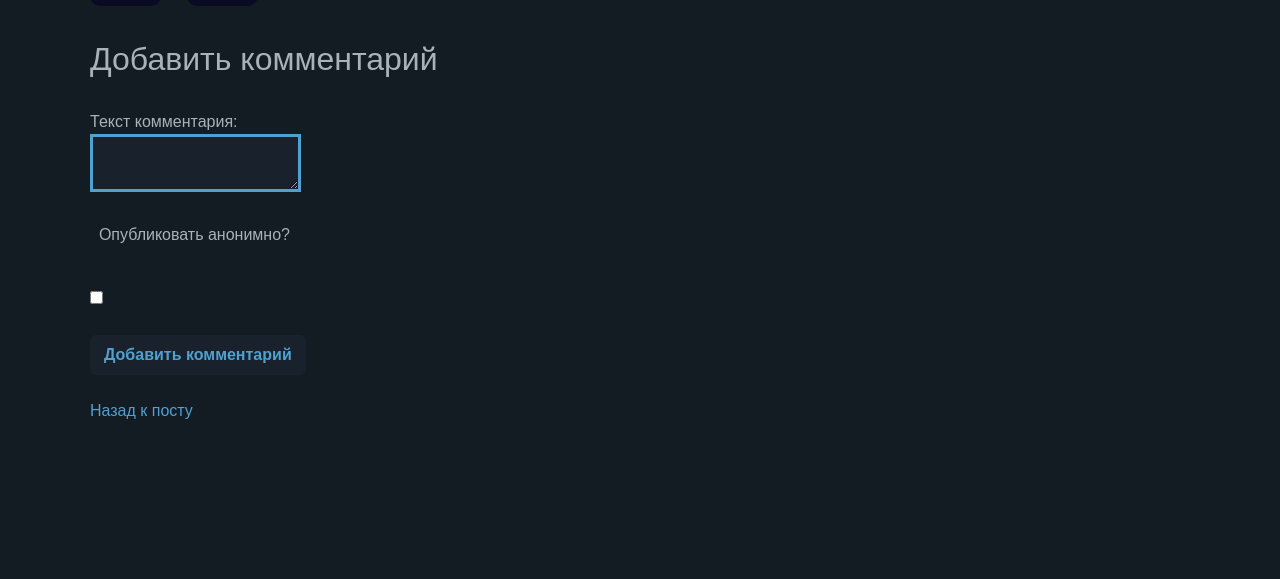
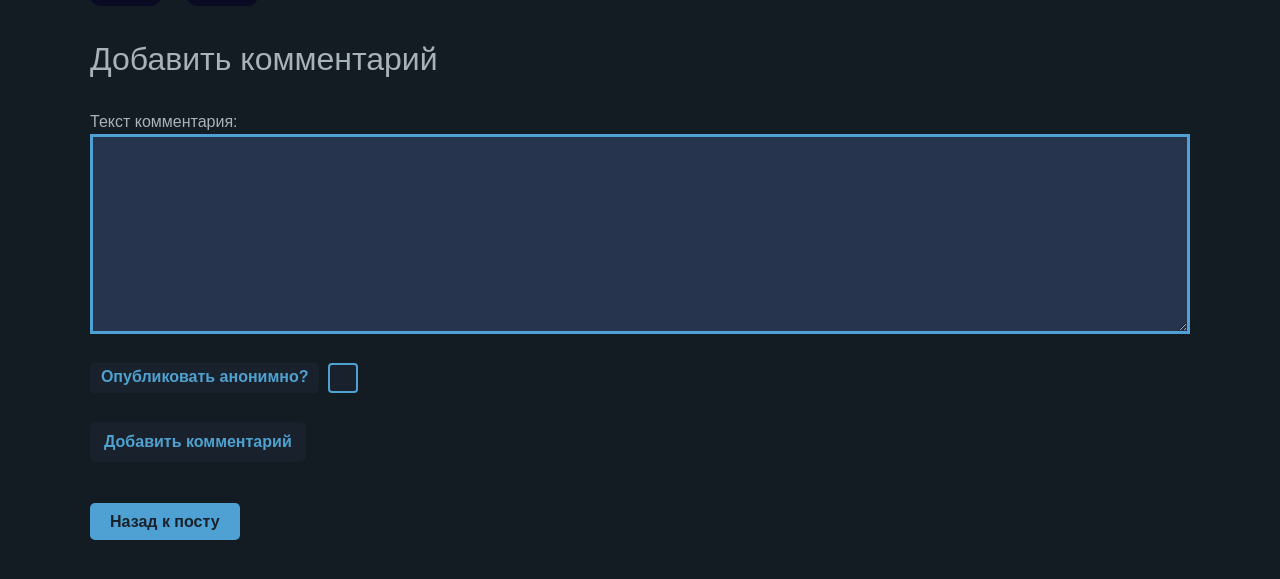
Before and after one commit to ThePigeonKing/backend2023, a Django app: page /blog/blog/post/1/comment/create in a window 1280 px wide. Shown: the part 164-743 px from the top of the page. Run offline with Django 4.2, Linux system fonts and the light colour scheme; the visitor is signed in with stand-in values (Sample User, id 1); some libraries are stand-ins or nearby versions.

Commit message:
fixed for minimum

```diff
--- a/lab4-inf_django/djangoinfire/blog/templates/blog/comment_create.html
+++ b/lab4-inf_django/djangoinfire/blog/templates/blog/comment_create.html
@@ -34,6 +34,6 @@
   <br>
   <button type="submit" class="btn btn-primary">Добавить комментарий</button>
 </form>
-<br>
+<br><br>
 <a class='back' href="{% url 'blog:detail' pk=pk %}">Назад к посту</a>
 {% endblock %}
--- a/lab4-inf_django/djangoinfire/blog/urls.py
+++ b/lab4-inf_django/djangoinfire/blog/urls.py
@@ -10,4 +10,7 @@ urlpatterns = [
     path("post/edit/<int:pk>", views.UpdateView.as_view(), name="post_edit"),
     path("post/delete/<int:pk>", views.DeleteView.as_view(), name="post_delete"),
     path('blog/post/<int:pk>/comment/create', views.CommentCreateView.as_view(), name='comment_create'),
+    path("comment/more/<int:pk>", views.CommentMoreView.as_view(), name="comment_more"),
+    path("comment/more/edit/<int:pk>", views.CommentUpdateView.as_view(), name="comment_edit"),
+    path("comment/more/delete/<int:pk>", views.CommentDeleteView.as_view(), name="comment_delete"),
 ]
--- a/lab4-inf_django/djangoinfire/blog/views.py
+++ b/lab4-inf_django/djangoinfire/blog/views.py
@@ -1,7 +1,7 @@
 from blog.models import Post, Comment
 from django.urls import reverse_lazy, reverse
 from django.contrib.auth.mixins import LoginRequiredMixin
-from django.shortcuts import render
+from django.shortcuts import get_object_or_404, redirect, render
 from django.views import generic
 
 class IndexView(generic.ListView):
@@ -55,3 +55,29 @@ class CommentCreateView(LoginRequiredMixin, generic.CreateView):
         context = super().get_context_data(**kwargs)
         context['pk'] = self.kwargs['pk']
         return context
+
+class CommentMoreView(LoginRequiredMixin, generic.UpdateView):
+    model = Comment
+    fields = ['text', 'is_anonymous']
+    template_name = "blog/comment_more.html"
+    def get_context_data(self, **kwargs):
+        context = super().get_context_data(**kwargs)
+        context['comment'] = self.object
+        context['post'] = self.object.post
+        return context
+
+class CommentUpdateView(LoginRequiredMixin, generic.UpdateView):
+    model = Comment
+    fields = ['text', 'is_anonymous']
+    template_name = "blog/comment_edit.html"
+    def get_success_url(self):
+        return reverse('blog:comment_more', kwargs={'pk': self.object.pk})
+    def get_context_data(self, **kwargs):
+        context = super().get_context_data(**kwargs)
+        context['post'] = self.object.post
+        return context
+
+class CommentDeleteView(LoginRequiredMixin, generic.DeleteView):
+    model = Comment
+    def get_success_url(self):
+        return reverse('blog:detail', kwargs={'pk': self.object.post.pk})
--- a/lab4-inf_django/djangoinfire/djangoinfire/settings.py
+++ b/lab4-inf_django/djangoinfire/djangoinfire/settings.py
@@ -25,7 +25,7 @@ SECRET_KEY = "django-insecure-78w0!mek)+q+(7mq@%@^9kh$mm0hk=z%chnf#v2bk$es=665zc
 # SECURITY WARNING: don't run with debug turned on in production!
 DEBUG = True
 
-ALLOWED_HOSTS = ["158.160.103.41", "thepigeonking.ru", "158.160.102.247"]
+ALLOWED_HOSTS = ["*"]
 
 
 # Application definition
@@ -80,8 +80,8 @@ DATABASES = {
         'ENGINE': 'django.db.backends.postgresql',
         'NAME': 'django',
         'USER': 'worker',
-        'HOST': 'db',
-        'PORT': 5432,
+        'HOST': 'localhost',
+        'PORT': 5433,
         'PASSWORD':'somestrongpassword'
     }
 }
--- a/lab4-inf_django/djangoinfire/static/styles/colors.css
+++ b/lab4-inf_django/djangoinfire/static/styles/colors.css
@@ -10,3 +10,97 @@
   --blue-link: #4fa1cf;
   --greenoblue: #5b92a9;
 }
+
+.author{
+  color: var(--light-blue-grey);
+}
+
+.comment{
+  color: var(--greeny);
+}
+
+.no-com{
+  background-color: var(--undark-blue);
+  color: var(--greenoblue);
+
+  font-size: 120%;
+  padding: 10px;
+  border-radius: 10px;
+}
+
+.you{
+  color:#5ba9a2;
+}
+
+textarea{
+  color: black;
+  display: block;
+  width: 100%;
+  border-width: 3px;
+}
+
+input#id_title.form-control{
+  background-color: var(--undark-blue);
+  border-color: var(--light-blue-grey);
+  border-width: 3px;
+}
+
+textarea#id_text.form-control{
+  background-color: var(--undark-blue);
+  border-color: var(--light-blue-grey);
+  border-width: 3px;
+}
+
+textarea#id_text.comment-textarea{
+  background-color: var(--undark-blue);
+  border-color: var(--light-blue-grey);
+  border-width: 3px;
+}
+
+.comment-textarea {
+  width: 100%;
+  height: 200px;
+}
+
+.form-group {
+  display: flex;
+  align-items: center;
+}
+.form-group input[type="checkbox"] {
+  -webkit-appearance: none;
+  -moz-appearance: none;
+  appearance: none;
+  width: 30px;
+  height: 30px;
+  border: 2px solid var(--light-blue-grey);
+  background-color: var(--dark-blue);
+  outline: none;
+  margin-right: 8px;
+  border-radius: 4px;
+}
+
+.form-group label {
+  font-size: 16px;
+  color: var(--blue-link);
+  border-radius: 4px;
+  text-align: center;
+  height: 30px;
+  background-color: var(--dark-blue);
+  font-weight: bold;
+  border: 2px solid var(--dark-blue);
+  color: var(--blue-link);
+}
+
+.form-group input[type="checkbox"]:checked{
+  content: url('anon.png');
+  color: var(--undark-blue);
+  background-color: var(--light-blue-grey);
+}
+
+.back{
+  background-color: var(--light-blue-grey);
+  color: var(--dark-blue);
+  padding: 10px 20px;
+  border-radius: 5px;
+  font-weight: bold;
+}
--- a/lab4-inf_django/djangoinfire/static/styles/style.css
+++ b/lab4-inf_django/djangoinfire/static/styles/style.css
@@ -149,11 +149,6 @@ li.breadcrumb-item{
   /* min-width: 120px; */
 }
 
-.link-container {
-  display: flex;
-  align-items: center; /* Выравнивает элементы по вертикали */
-  /* justify-content: space-around;  */
-}
 
 .card-text {
   margin-right: 10px; /* Небольшой отступ между ссылками */
```
Also changed, not shown: lab4-inf_django/djangoinfire/blog/templates/blog/comment_edit.html (added, +39 -0 lines), lab4-inf_django/djangoinfire/blog/templates/blog/comment_more.html (added, +69 -0 lines), lab4-inf_django/djangoinfire/blog/templates/blog/post_detail.html (+40 -15 lines), lab4-inf_django/djangoinfire/blog/migrations/0004_alter_post_text.py (added), lab4-inf_django/djangoinfire/blog/migrations/0005_alter_post_text.py (added), lab4-inf_django/djangoinfire/static/styles/anon.png (added).
